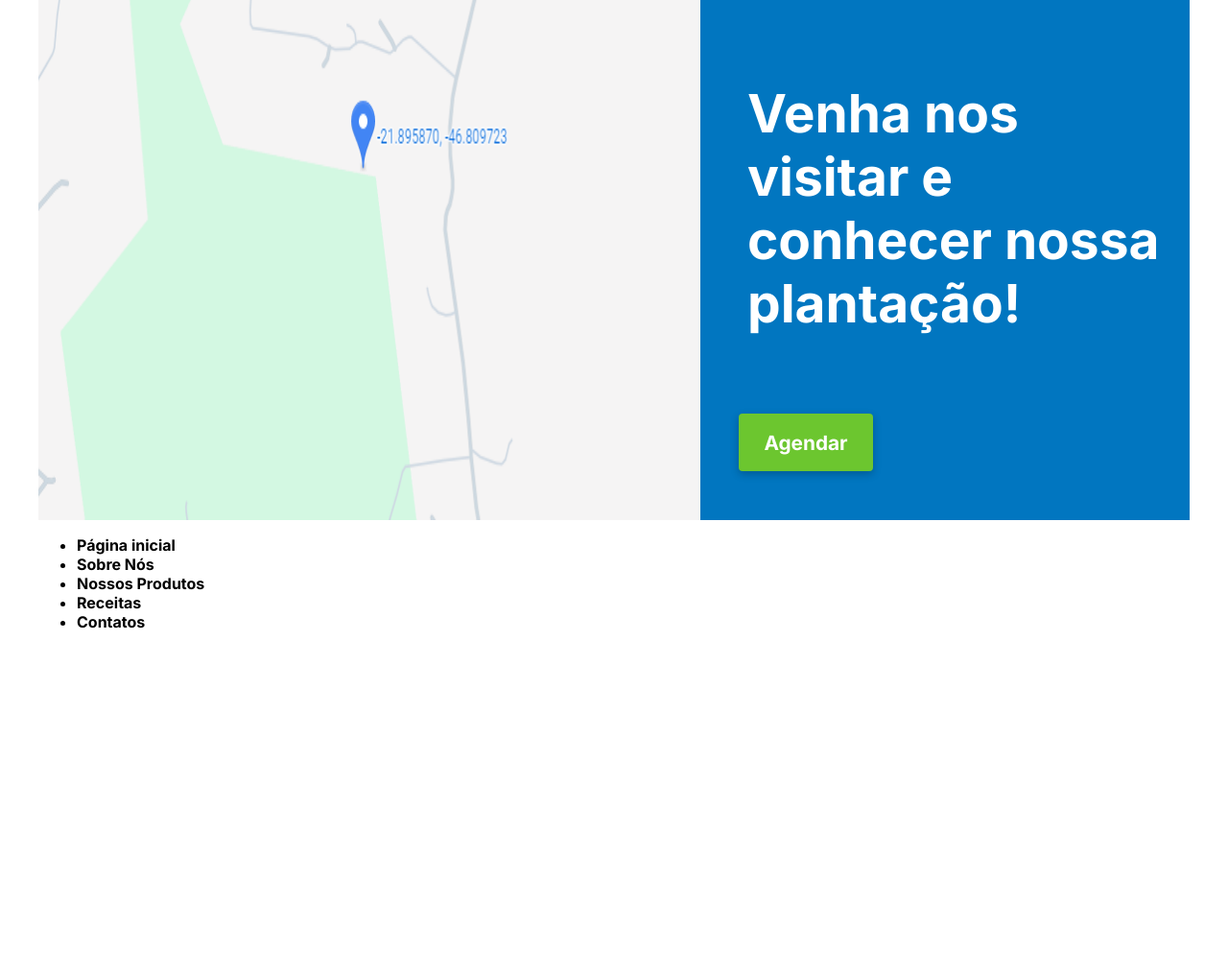
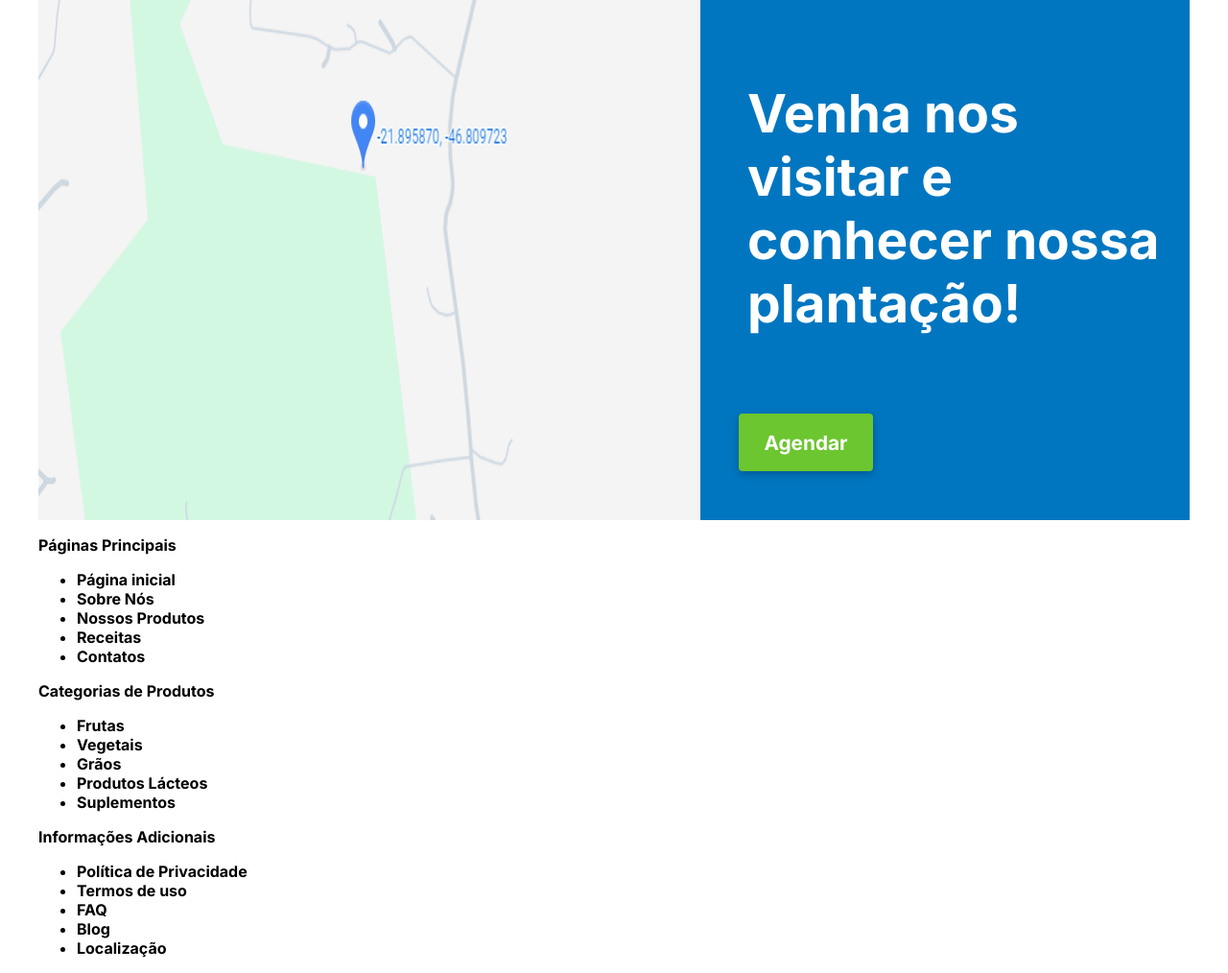
Before and after one commit to Lygmss/project-mfood, a plain HTML site: page index.html in a window 1280 px wide. Shown: the part 1821-2835 px from the top of the page at 96% size. Before the commit the page ends 2495 px from the top, so only its background shows below. Drawn offline with Linux system fonts and the light colour scheme.

Commit message:
att footer

```diff
--- a/css/style-nfood.css
+++ b/css/style-nfood.css
@@ -164,3 +164,8 @@ h6{
     height: 60px;
     font-size: 1.3rem;
 }
+
+footer{
+    background: #fff;
+
+}
--- a/index.html
+++ b/index.html
@@ -74,12 +74,33 @@
 
             <div id="footer">
                 <div>
+                    <p>Páginas Principais</p>
                     <ul>
                         <li>Página inicial</li>
                         <li>Sobre Nós</li>
                         <li>Nossos Produtos</li>
                         <li>Receitas</li>
                         <li>Contatos</li>
+                    </ul>
+                </div>
+                <div>
+                    <p>Categorias de Produtos</p>
+                    <ul>
+                        <li>Frutas</li>
+                        <li>Vegetais</li>
+                        <li>Grãos</li>
+                        <li>Produtos Lácteos</li>
+                        <li>Suplementos</li>
+                    </ul>
+                </div>
+                <div>
+                    <p>Informações Adicionais</p>
+                    <ul>
+                        <li>Política de Privacidade</li>
+                        <li>Termos de uso</li>
+                        <li>FAQ</li>
+                        <li>Blog</li>
+                        <li>Localização</li>
                     </ul>
                 </div>
 
```
